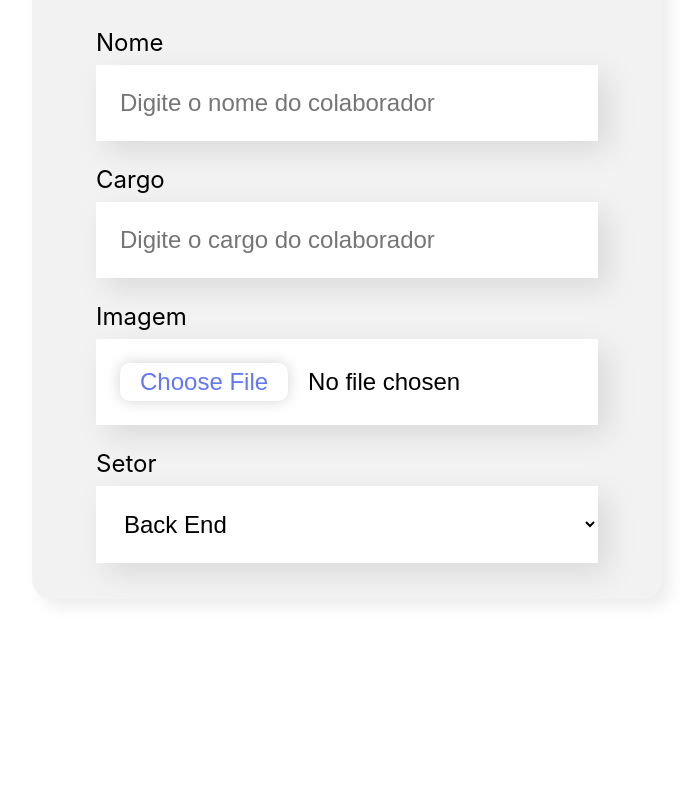
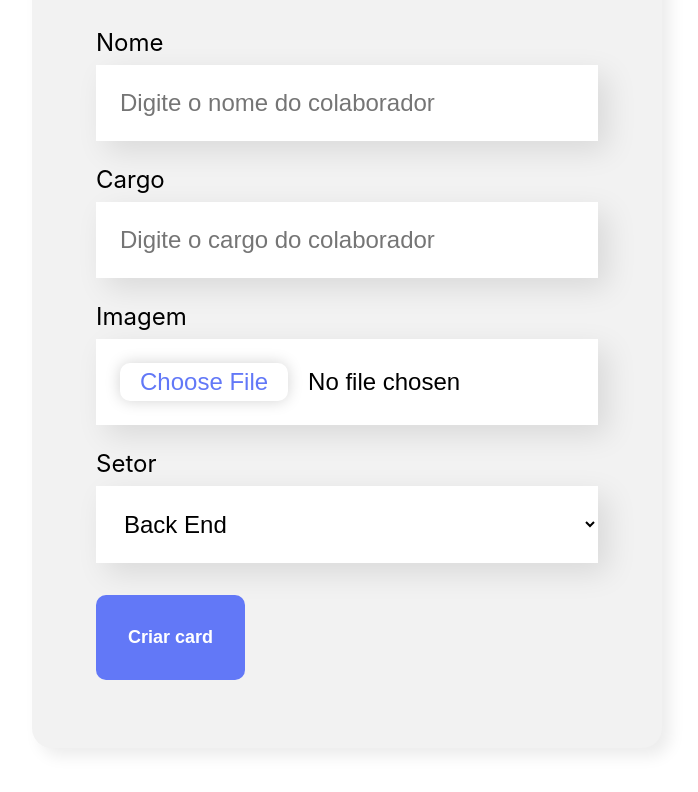
Before and after one commit to slpascoal/SquadIt, a React (Create React App) app: page / in a window 1280 px wide. Shown: the part 659-1451 px from the top of the page, without its empty margins (293-991 px from the left). Before the commit the page ends 1338 px from the top, so only its background shows below. Built offline with nearby package versions, Linux system fonts and the light colour scheme.

Commit message:
Criação de Botão e Atualização do Formulário

```diff
--- /dev/null
+++ b/src/components/Button/Button.css
@@ -0,0 +1,16 @@
+.button{
+    background-color: #6278F7;
+    border-radius: 10px;
+    font-weight: 700;
+    font-size: 18px;
+    padding: 32px;
+    border: none;
+    cursor: pointer;
+    color: white;
+    margin: 32px 0;
+}
+
+button:hover{
+    color: #8EEDD9;
+    transition: 0.4s;
+}
--- /dev/null
+++ b/src/components/Button/index.js
@@ -0,0 +1,9 @@
+import './Button.css'
+
+const Button = (props) => {
+    return (
+        <button className='button'>{props.children}</button>
+    )
+}
+
+export default Button
--- a/src/components/DropdownList/index.js
+++ b/src/components/DropdownList/index.js
@@ -5,7 +5,7 @@ const DropdownList = (props) => {
     return (
         <div className='dropdownlist'>
             <label>{props.label}</label>
-            <select>
+            <select required={props.required}>
                 {props.itens.map(item => <option key={item}>{item}</option>)}
             </select>
         </div>
--- a/src/components/Form/index.js
+++ b/src/components/Form/index.js
@@ -2,6 +2,7 @@ import './Form.css'
 import Label from '../Label'
 import LabelFile from '../LabelFile'
 import DropdownList from '../DropdownList'
+import Button from '../Button'
 
 const Form = () => {
 
@@ -14,14 +15,21 @@ const Form = () => {
         'UX e Design'
     ]
 
+    const aoSalvar = (event) => {
+        event.preventDefault()
+    }
+
     return (
         <section className='Form'>
-            <form>
+            <form onSubmit={aoSalvar}>
                 <h2>Preencha os dados do colaborador</h2>
-                <Label label="Nome" placeholder="Digite o nome do colaborador"/>
-                <Label label="Cargo" placeholder="Digite o cargo do colaborador"/>
-                <LabelFile label="Imagem" placeholder="Upload"/>
-                <DropdownList label="Setor" itens={times}/>
+                <Label required="True" label="Nome" placeholder="Digite o nome do colaborador"/>
+                <Label required="True" label="Cargo" placeholder="Digite o cargo do colaborador"/>
+                <LabelFile required="False" label="Imagem" placeholder="Upload"/>
+                <DropdownList required="True" label="Setor" itens={times}/>
+                <Button>
+                    Criar card
+                </Button>
             </form>
         </section>
     )
--- a/src/components/Label/index.js
+++ b/src/components/Label/index.js
@@ -4,7 +4,7 @@ const Label = (props) => {
     return(
         <div className='Label'>
             <label>{props.label}</label>
-            <input placeholder={props.placeholder} />
+            <input required={props.required} placeholder={props.placeholder} />
         </div>
     )
 }
```
